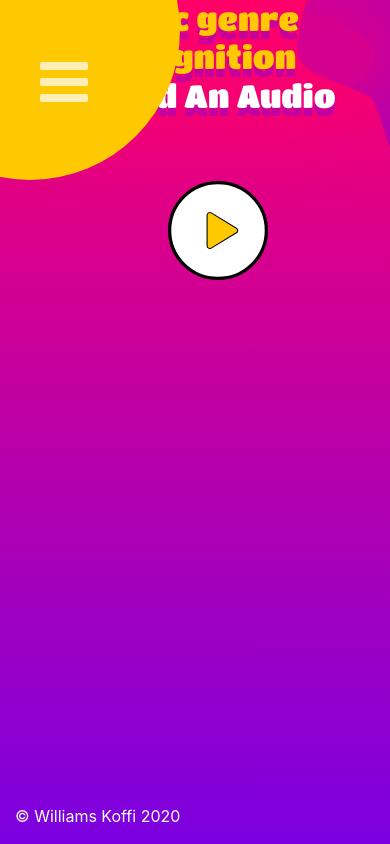
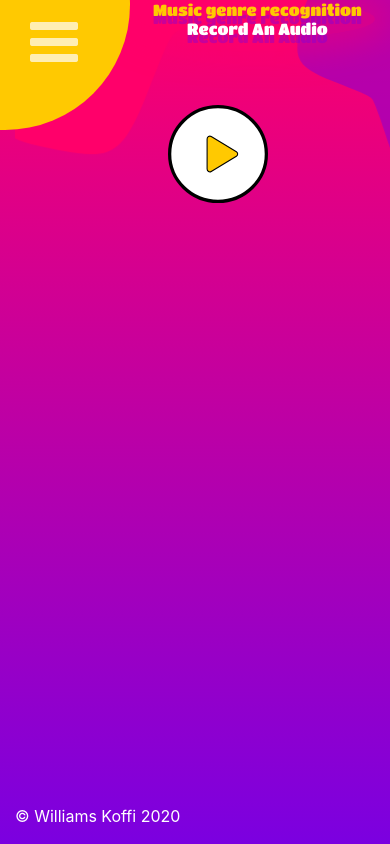
Before and after one commit to williams335/Front-Music-Genre-Recognition, an Angular app: page /accueil in a window 390 px wide. Built offline with nearby package versions, Linux system fonts and the light colour scheme.

Commit message:
Responsive v2

```diff
--- a/src/app/contact/contact.component.css
+++ b/src/app/contact/contact.component.css
@@ -125,3 +125,17 @@ ul li:hover:nth-child(5) a:before{
 ul li:hover:nth-child(5) a:after{
     background: linear-gradient(#400080, transparent), linear-gradient(200deg, #d047d1, #ff0000, #ffff00);
     }
+
+@media screen and (max-width: 980px) {
+    .overlay ul {
+        margin-left: -150px;
+    }
+    .overlay ul li {
+        margin-bottom: -30px;
+    }
+
+    h5{
+        margin-left: 10%;
+	}
+
+}
--- a/src/app/home/home.component.css
+++ b/src/app/home/home.component.css
@@ -94,7 +94,11 @@ h4.capitalize {
     }
   }
 
-
+  @media screen and (max-width: 480px) {
+    #size{
+      margin-left: 32vw;
+    }
+  }
   @media screen and (max-width: 560px) {
     #container{
       margin-left: -2vw;
@@ -133,7 +137,7 @@ h4.capitalize {
 
   @media screen and (max-width: 360px) {
     #container{
-      margin-left: -30vw;
+      margin-left: -35vw;
     }
   }
 
--- a/src/app/home/home.component.html
+++ b/src/app/home/home.component.html
@@ -1,5 +1,5 @@
 <!--The content below is only a placeholder and can be replaced.-->
-<h4><span>Music genre recognition</span><br />Record An Audio</h4>
+<h4 id="size"><span>Music genre recognition</span><br />Record An Audio</h4>
 <div class="circle"></div>
 
 <div style="text-align:center">
--- a/src/styles.css
+++ b/src/styles.css
@@ -217,13 +217,29 @@
 
  @media all and (max-width: 980px) {
 	 h4 {
-		 font-size: 3em;
+		 font-size: 1em;
 		 font-family: 'Titan One', san-serif;
 	}
 }
  @media all and (max-width: 480px) {
 	 h4 {
-		 font-size: 2em;
+		 font-size: 1em;
 		 font-family: 'Titan One', san-serif;
 	}
 }
+
+@media screen and (max-width: 560px) {
+	.menu {
+		top: 120px;
+		left: 150px;
+   }
+
+   .menu-container {
+	width: 250px;
+	height: 250px;
+	}
+
+	.overlay ul li {
+    margin-bottom: -30px;
+	}
+  }
```
